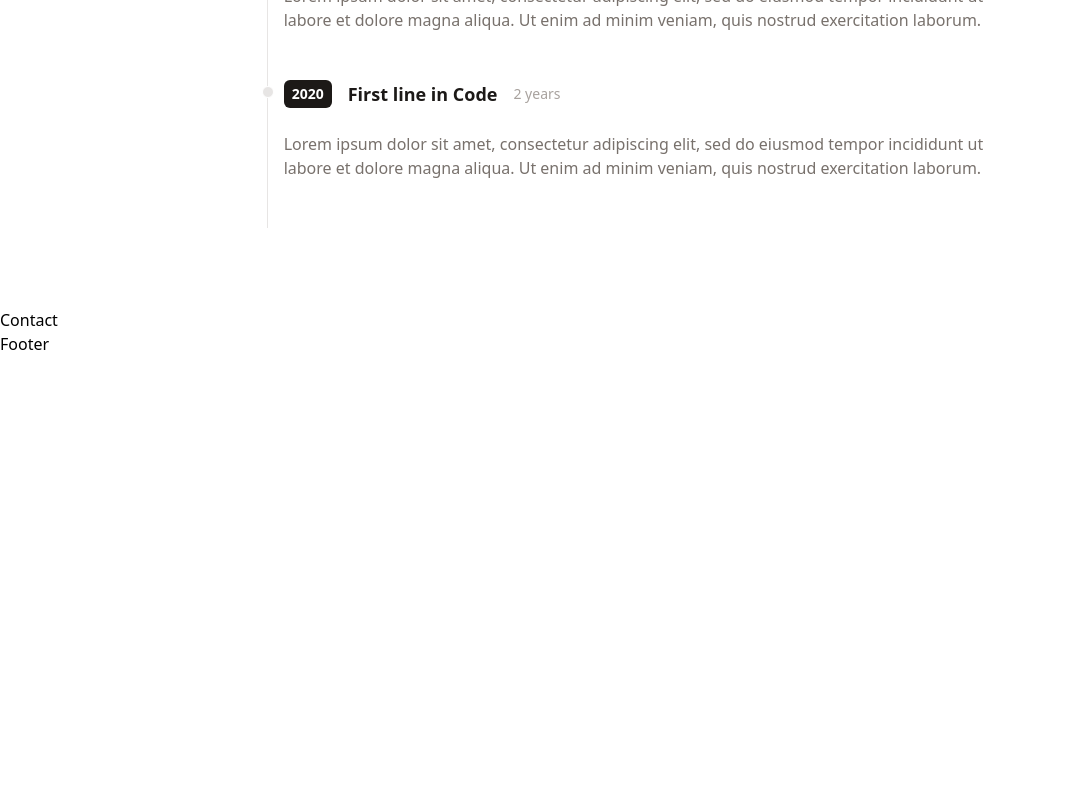
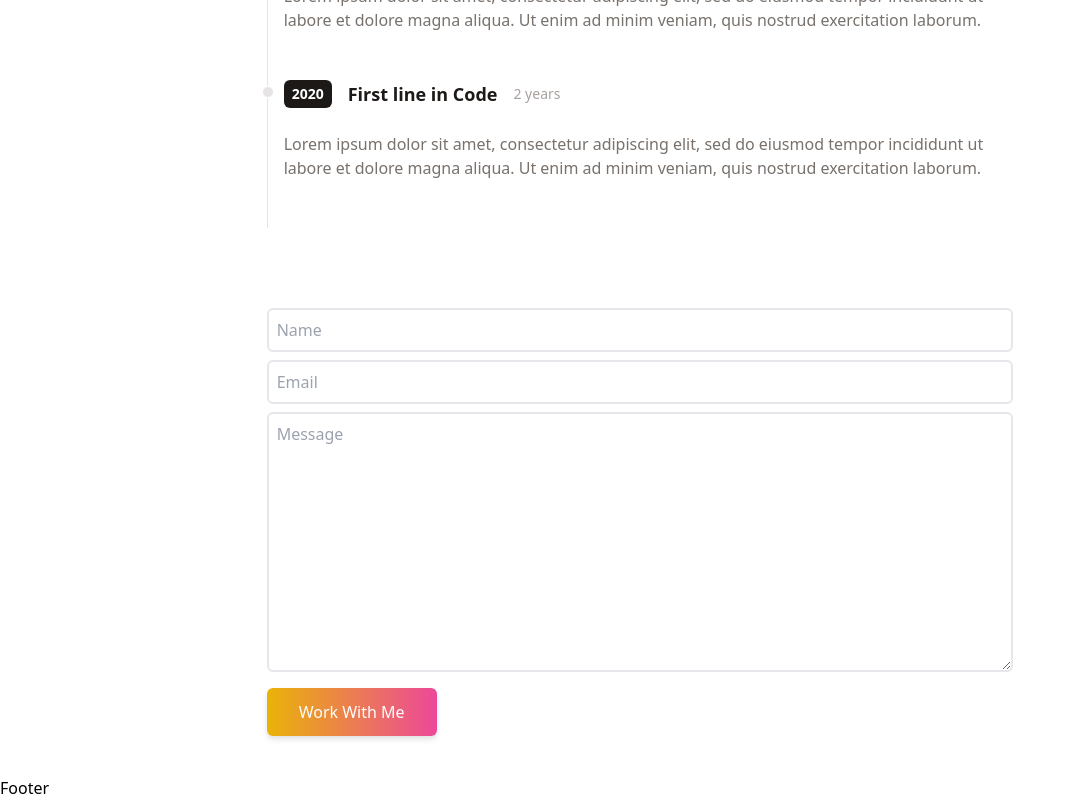
Before and after one commit to mohammedbabiker/minimal-portfolio, a React (Vite) app: page / in a window 1280 px wide. Shown: the part 1272-2072 px from the top of the page, without its empty margins (0-1075 px from the left). Before the commit the page ends 1628 px from the top, so only its background shows below. Built offline with nearby package versions, Linux system fonts and the light colour scheme.

Commit message:
contact section done

```diff
--- a/src/components/Contact.jsx
+++ b/src/components/Contact.jsx
@@ -1,8 +1,39 @@
 import React from "react";
 function Contact() {
   return (
-    <div>
-      <h1>Contact</h1>
+    <div className="flex flex-col mb-10 mx-auto ">
+      <div className="flex justify-center items-center">
+        <form
+          action="https://getform.io/f/9b5c6e78-2b77-4169-8204-6a6e52352262"
+          method="POST"
+          className="flex flex-col w-full md:w-7/12"
+        >
+          <input
+            type="text"
+            name="name"
+            placeholder="Name"
+            className="p-2 bg-transparent border-2 rounded-md focus:outline-none"
+          />
+          <input
+            type="text"
+            name="email"
+            placeholder="Email"
+            className="my-2 p-2 bg-transparent border-2 rounded-md focus:outline-none"
+          />
+          <textarea
+            name="message"
+            placeholder="Message"
+            rows="10"
+            className="p-2 mb-4 bg-transparent border-2 rounded-md focus:outline-none"
+          />
+          <button
+            type="button"
+            className="text-center inline-block px-8 py-3 w-max text-base font-medium rounded-md text-white bg-gradient-to-r from-yellow-500 to-pink-500 drop-shadow-md hover:stroke-white"
+          >
+            Work With Me
+          </button>
+        </form>
+      </div>
     </div>
   );
 }
```
